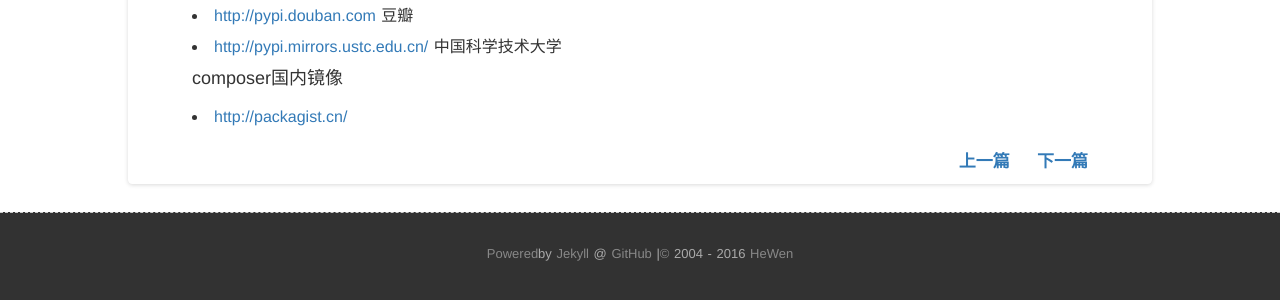
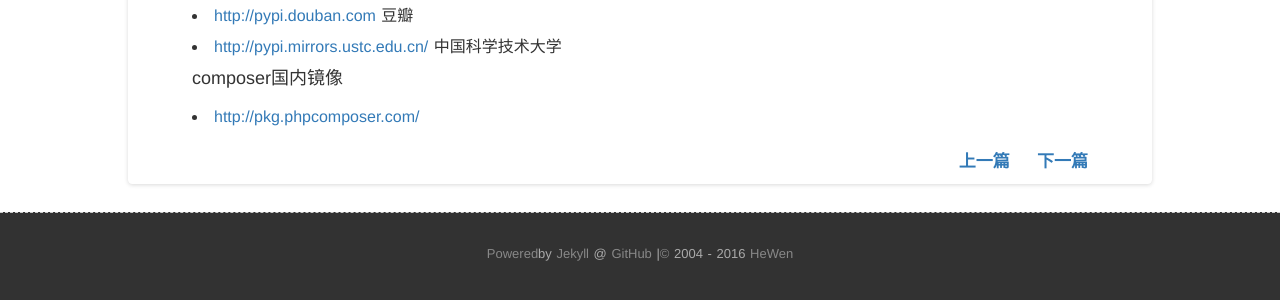
Before and after one commit to hewen/hewen.github.io, a Jekyll site: the page built from _posts/2014-03-08-mirros.md, in a window 1280 px wide and 900 px high, scrolled down 1649 px. Shown: the part 597-897 px from the top of the window. Built offline with Jekyll 4.4.1, drawn with Linux system fonts in a browser that asks for light colours; Markdown is read by kramdown in place of the engine named in the settings; comment, search, counter and statistics services are not loaded; some of the changed lines change nothing that is shown.

Commit message:
http://packagist.cn/不维护，更新新的镜像地址

```diff
--- a/_posts/2014-03-08-mirros.md
+++ b/_posts/2014-03-08-mirros.md
@@ -74,4 +74,4 @@ $ gem install rails
 * [http://pypi.douban.com](http://pypi.douban.com/) 豆瓣
 * [http://pypi.mirrors.ustc.edu.cn/](http://pypi.mirrors.ustc.edu.cn/)  中国科学技术大学
 ####composer国内镜像
-* [http://packagist.cn/](http://packagist.cn/)
+* [http://pkg.phpcomposer.com/](http://pkg.phpcomposer.com/)
```
